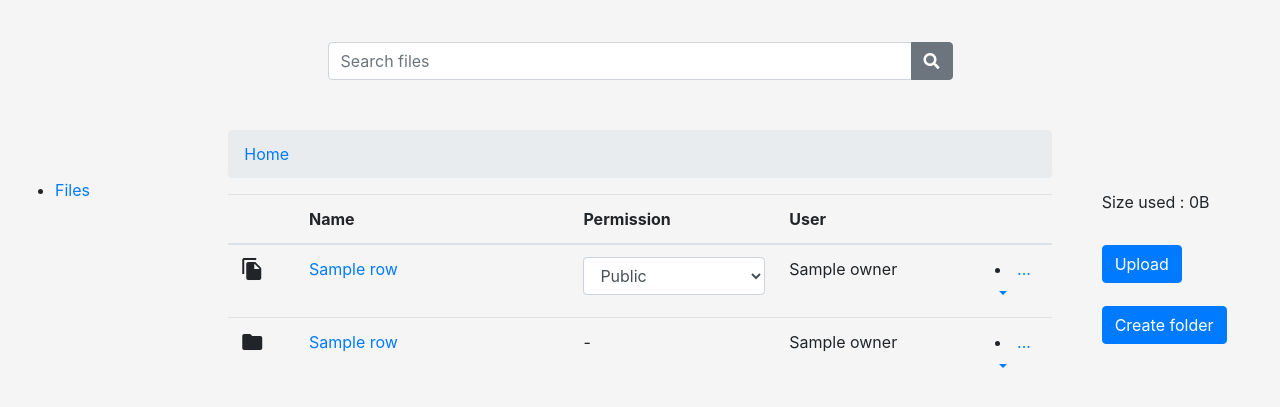
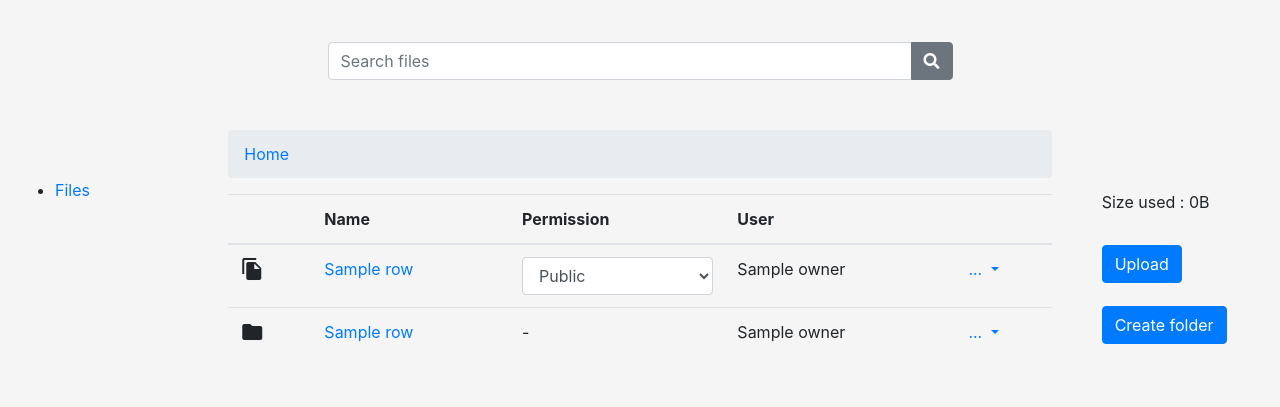
Before and after one commit to tarun0409/dropbox, a Flask app: template app/templates/homePage.html in a window 1280 px wide. Shown: the part 56-463 px from the top of the page. Run offline with Flask 2, Linux system fonts and the light colour scheme; the visitor is signed in with stand-in values (Sample User, id 1); tables that the repository leaves empty or names only in its code hold one stand-in row (values such as "Sample post"); the template is opened without the code that fills it: most values are stand-ins (such as "Sample title", 1, 10 or a date in 2020); data that the repository does not hold is empty; parts of the project's set-up code (start-up, migrations or seed data) failed here and were passed over; some libraries are stand-ins or nearby versions.

Commit message:
fix table, dropdown view

```diff
--- a/app/templates/homePage.html
+++ b/app/templates/homePage.html
@@ -292,26 +292,25 @@
                     list.append("<tr>" +
                         "<td scope=\"row\" class=\"id\" hidden>" + row["id"] + "</a></td>" +
                         "<td class=\"type\" hidden>File</td>" +
-                        "<td class=\"col-1\"><i class=\"material-icons\">file_copy</i></td>" +
-                        "<td class=\"col-4\"><a href=\"#\" class=\"name\">" + row["name"] + "</a></td>" +
-                        "<td class=\"col-3\">" +
+                        "<td><i class=\"material-icons\">file_copy</i></td>" +
+                        "<td><a href=\"#\" class=\"name\">" + row["name"] + "</a></td>" +
+                        "<td>" +
                         "<select class=\"form-control\" id=\"Permission\">" +
                         "<option>Public</option>" +
                         "<option>Private</option>" +
                         "</select>" +
                         "</td>" +
-                        "<td scope=\"row\" class=\"user col-3\">" + row["owner"]["name"] + "</td>" +
-                        "<td class=\"col-1\">\
-                                    <li class=\"dropdown\">\
+                        "<td scope=\"row\" >" + row["owner"]["name"] + "</td>" +
+                        "<td> <div class=\"dropdown\">\
                                         <a href=\"#\" class=\"dropdown-toggle\" data-toggle=\"dropdown\" role=\"button\"\
                                         aria-haspopup=\"true\" aria-expanded=\"false\">...<span class=\"caret\"></span></a>\
                                         <ul class=\"dropdown-menu\">\
-                                            <li><a href=\"#\" class=\"delete\">delete</a></li>\
-                                            <li><a href=\"#\" class=\"download\">download</a></li>\
-                                            <li><a href=\"#\" class=\"move\">Move</a></li>\
+                                            <li><a href=\"#\" class=\"dropdown-item delete\">delete</a></li>\
+                                            <li><a href=\"#\" class=\"dropdown-item download\">download</a></li>\
+                                            <li><a href=\"#\" class=\"dropdown-item move\">Move</a></li>\
                                         </ul>\
                                     </li>\
-                                </td>" +
+                                </div>" +
                         "</tr>");
                 });
 
@@ -320,20 +319,20 @@
                     list.append("<tr>" +
                         "<td scope=\"row\" class=\"id\" hidden>" + row["id"] + "</a></td>" +
                         "<td class=\"type\" hidden>Folder</td>" +
-                        "<td class=\"col-1\"><i class=\"material-icons\">folder</i></td>" +
-                        "<td class=\"col-4\"><a href=\"#\" class=\"name\">" + row["name"] + "</a></td>" +
-                        "<td class=\"col-3\">-</td>" +
-                        "<td scope=\"row\" class=\"user col-3\">" + row["owner"]["name"] + "</td>" +
-                        "<td class=\"col-1\">\
-                                        <li class=\"dropdown\">\
+                        "<td><i class=\"material-icons\">folder</i></td>" +
+                        "<td><a href=\"#\" class=\"name\">" + row["name"] + "</a></td>" +
+                        "<td>-</td>" +
+                        "<td scope=\"row\">" + row["owner"]["name"] + "</td>" +
+                        "<td>\
+                                        <div class=\"dropdown\">\
                                             <a href=\"#\" class=\"dropdown-toggle\" data-toggle=\"dropdown\" role=\"button\"\
                                             aria-haspopup=\"true\" aria-expanded=\"false\">...<span class=\"caret\"></span></a>\
                                             <ul class=\"dropdown-menu\">\
-                                                <li><a href=\"#\" class=\"delete\">delete</a></li>\
-                                                <li><a href=\"#\" class=\"download\">download</a></li>\
-                                                <li><a href=\"#\" class=\"move\">Move</a></li>\
+                                                <li><a href=\"#\" class=\"dropdown-item delete\">delete</a></li>\
+                                                <li><a href=\"#\" class=\"dropdown-item download\">download</a></li>\
+                                                <li><a href=\"#\" class=\"dropdown-item move\">Move</a></li>\
                                             </ul>\
-                                        </li>\
+                                        </div>\
                                     </td>" +
                         "</tr>");
                 });
@@ -598,52 +597,6 @@
         </div>
         <div class="col-8 secondColumn">
 
-            <!-- <table class="table">
-
-                                            <thead>
-                                                <tr class="d-flex">
-                                                    <th class="col-3">25</th>
-                                                    <th class="col-3">25</th>
-                                                    <th class="col-6">50</th>
-                                                </tr>
-                                            </thead>
-
-                                            <tr class="active d-flex">
-                                                <th class="col-1"></th>
-
-                                                <th class="col-6">Filename</th>
-                                                <th class="col-3">Type</th>
-                                                <th class="col-2">(buttons)</th>
-                                            </tr>
-
-                                            <tr class="d-flex">
-                                                <td class="col-1"> <i class="material-icons">file_copy</i></td>
-                                                <td class="col-6">
-                                                    a.txt
-                                                </td>
-                                                <td class="col-3">
-                                                    Public
-                                                    <ul style="padding-left:15px">
-                                                        <li>Site Quality and Lean Head, USA based Aerospace company</li>
-                                                    </ul>
-                                                </td>
-                                                <td class="col-2">(temp)</td>
-                                            </tr>
-                                            <tr class="d-flex">
-                                                <td class="col-1"><i class="material-icons">folder</i></td>
-                                                <td class="col-6">
-                                                    Folder1
-                                                </td>
-                                                <td class="col-3">
-                                                    Private
-                                                    <ul style="padding-left:15px">
-                                                        <li>Software Engineer</li>
-                                                    </ul>
-                                                </td>
-                                                <td class="col-2">(temp)</td>
-
-                                            </tr>
-                                        </table> -->
             <nav class="page-header-text u-l-fl" id="path-breadcrumbs" aria-label="Folder hierarchy" role="navigation">
                 <nav aria-label="breadcrumb">
                     <ol class="breadcrumb" id="nav-bar">
@@ -656,11 +609,11 @@
                     <tr class="active">
                         <th scope="col" hidden>ID</th>
                         <th scope="col" hidden>Type</th>
-                        <th class="col-1" scope="col"></th>
-                        <th class="col-4" scope="col">Name</th>
-                        <th class="col-3" scope="col">Permission</th>
-                        <th class="col-3" scope="col">User</th>
-                        <th class="col-1" scope="col"></th>
+                        <th scope="col"></th>
+                        <th scope="col">Name</th>
+                        <th scope="col">Permission</th>
+                        <th scope="col">User</th>
+                        <th scope="col"></th>
                     </tr>
                 </thead>
 
@@ -669,45 +622,56 @@
                     <tr>
                         <td scope="row" class="id" hidden>{{row["id"]}}</td>
                         <td class="type" hidden>File</td>
-                        <td class="col-1"><i class="material-icons">file_copy</i></td>
-                        <td class="col-4"><a href="#" class="name">{{row["name"]}}</a></td>
-                        <td class="col-3">
+                        <td><i class="material-icons">file_copy</i></td>
+                        <td><a href="#" class="name">{{row["name"]}}</a></td>
+                        <td>
                             <select class="form-control" id="Permission">
                                                             <option>Public</option>
                                                             <option>Private</option>
                                                         </select>
                         </td>
-                        <td scope="row" class="user col-3">{{row["owner"]["name"]}}</td>
-                        <td class="col-1">
-                            <li class="dropdown">
+                        <td scope="row" class="user">{{row["owner"]["name"]}}</td>
+                        <td>
+                            <!-- <div class="dropdown">
+
+                                <a href="#" class="dropdown-toggle" data-toggle="dropdown" role="button" aria-haspopup="true" aria-expanded="false">... <span class="caret"></span></a>
+
+
+                                <div class="dropdown-menu">
+                                    <a class="dropdown-item" class="delete" href="#">Delete</a>
+                                    <a class="dropdown-item" class="download" href="#">Download</a>
+                                    <a class="dropdown-item" class="move" href="#">Move</a>
+                                </div>
+                            </div> -->
+                            <div class="dropdown">
                                 <a href="#" class="dropdown-toggle" data-toggle="dropdown" role="button" aria-haspopup="true" aria-expanded="false">... <span class="caret"></span></a>
                                 <ul class="dropdown-menu">
-                                    <li><a href="#" class="delete">delete</a></li>
-                                    <li><a href="#" class="download">download</a></li>
-                                    <li><a href="#" class="move">Move</a></li>
+                                    <li><a href="#" class="dropdown-item delete">delete</a></li>
+                                    <li><a href="#" class="dropdown-item download">download</a></li>
+                                    <li><a href="#" class="dropdown-item move">Move</a></li>
                                     <!-- <li><a href="#" class="move" data-toggle="modal" data-target="#exampleModal" data-whatever="@mdo">move</a></li> -->
                                 </ul>
-                            </li>
+                            </div>
                         </td>
                     </tr>
                     {% endfor %} {% for row in data["folders"] %}
                     <tr>
                         <td scope="row" class="id" hidden>{{row["id"]}}</td>
                         <td class="type" hidden>Folder</td>
-                        <td class="col-1"><i class="material-icons">folder</i></td>
-                        <td class="col-4"><a href="#" class="name">{{row["name"]}}</a></td>
-                        <td class="col-3">-</td>
-                        <td scope="row" class="user col-3">{{row["owner"]["name"]}}</td>
-                        <td class="col-1">
-                            <li class="dropdown">
+                        <td><i class="material-icons">folder</i></td>
+                        <td><a href="#" class="name">{{row["name"]}}</a></td>
+                        <td>-</td>
+                        <td scope="row">{{row["owner"]["name"]}}</td>
+                        <td>
+                            <div class="dropdown">
                                 <a href="#" class="dropdown-toggle" data-toggle="dropdown" role="button" aria-haspopup="true" aria-expanded="false">... <span class="caret"></span></a>
                                 <ul class="dropdown-menu">
-                                    <li><a href="#" class="delete">delete</a></li>
-                                    <li><a href="#" class="download">download</a></li>
-                                    <li><a href="#" class="move">Move</a></li>
+                                    <li><a href="#" class="dropdown-item delete">delete</a></li>
+                                    <li><a href="#" class="dropdown-item download">download</a></li>
+                                    <li><a href="#" class="dropdown-item move">Move</a></li>
                                     <!-- <li><a href="#" class="move" data-toggle="modal" data-target="#exampleModal" data-whatever="@mdo">move</a></li> -->
                                 </ul>
-                            </li>
+                            </div>
                         </td>
                     </tr>
                     {% endfor %}
--- a/app/views.py
+++ b/app/views.py
@@ -13,8 +13,8 @@ import threading
 #import dropboxdb
 #127.0.0.1 localhost
 # lock=thread.allocate_lock()
-#db_obj = DropBoxDB("praveen","S@gem0de")
-db_obj = DropBoxDB("praveen","S@gem0de")
+#db_obj = DropBoxDB("testuser","password")
+db_obj = DropBoxDB("testuser","password")
 APP_ROOT = os.path.dirname(os.path.abspath(__file__))
 @app.before_request
 def require_login():
@@ -25,7 +25,7 @@ def require_login():
 @app.route('/search/', methods = ['GET'])
 def search_files():
     s_string = request.args.get("search_string")
-    db_obj = DropBoxDB("praveen","S@gem0de")
+    db_obj = DropBoxDB("testuser","password")
     search_list = db_obj.search_files(session['id'], s_string)
     files = dict()
     files["files"] = search_list
@@ -35,13 +35,13 @@ def search_files():
 
 @app.route('/modify_permission/<id>', methods = ['GET'])
 def modifyPermission(id=None):
-    db_obj = DropBoxDB("praveen","S@gem0de")
+    db_obj = DropBoxDB("testuser","password")
 
 
 
 @app.route('/used_space', methods=['GET'])
 def get_file_size():
-    db_obj = DropBoxDB("praveen","S@gem0de")
+    db_obj = DropBoxDB("testuser","password")
     file_size = db_obj.get_used_space(session['id'])
     print("file size is ",file_size)
     return str(file_size)
@@ -49,14 +49,14 @@ def get_file_size():
 
 @app.route('/delete_file/<id>/')
 def delete_file(id = None):
-    db_obj = DropBoxDB("praveen","S@gem0de")
+    db_obj = DropBoxDB("testuser","password")
     print("In delete file{0}".format(id))
     db_obj.delete_file(id)
     return "Dsadsadas"
 
 @app.route('/delete_folder/<id>/')
 def delete_folder(id = None):
-    db_obj = DropBoxDB("praveen","S@gem0de")
+    db_obj = DropBoxDB("testuser","password")
     print("In delete folder {0}".format(id))
     db_obj.delete_folder(id)
     return "Dsadsadas"
@@ -64,7 +64,7 @@ def delete_folder(id = None):
 @app.route('/move_file/', methods = ['GET', 'POST'])
 def move():
     if(request.method == "POST"):
-        db_obj = DropBoxDB("praveen","S@gem0de")
+        db_obj = DropBoxDB("testuser","password")
         print("In move file")
         src_id = request.form["src_id"]
         dest_id = request.form["dest_id"]
@@ -74,14 +74,14 @@ def move():
 
 @app.route('/get_folder_list/<id>/', methods = ['GET', 'POST'])
 def get_folder_entries(id = None):
-    db_obj = DropBoxDB("praveen","S@gem0de")
+    db_obj = DropBoxDB("testuser","password")
     print("In get folder list {0}".format(id))
     files = db_obj.get_folder_entries(id)
     return files["folders"]
 
 @app.route('/get_nav_context/<id>/', methods = ['GET', 'POST'])
 def get_nav_context(id = None):
-    db_obj = DropBoxDB("praveen","S@gem0de")
+    db_obj = DropBoxDB("testuser","password")
     print("In get nav list {0}".format(id))
     # lock.acquire()
     files = db_obj.get_navigation_context(int(id))
@@ -99,14 +99,14 @@ def view(id=None):
     print("In view, id= {0}".format(id))
     if(id == None):
         # lock.acquire()
-        db_obj = DropBoxDB("praveen","S@gem0de")
+        db_obj = DropBoxDB("testuser","password")
         files = db_obj.get_folder_entries(db_obj.get_root_path_id(int(session['id'])))
         # lock.release()
         print(files)
         return Response(render_template('homePage.html', data=files))
     else:
         # lock.acquire()
-        db_obj = DropBoxDB("praveen","S@gem0de")
+        db_obj = DropBoxDB("testuser","password")
         files = db_obj.get_folder_entries(int(id))
         # lock.release()
         # print(files)
@@ -119,7 +119,7 @@ def homePage():
 
 @app.route('/download/', methods = ['GET', 'POST'])
 def download():
-    db_obj = DropBoxDB("praveen","S@gem0de")
+    db_obj = DropBoxDB("testuser","password")
     if(request.method == "POST"):
     #if(True):
         print("In dload file")
@@ -160,7 +160,7 @@ def download():
 
 @app.route("/upload", methods=['GET','POST'])
 def upload():
-    db_obj = DropBoxDB("praveen","S@gem0de")
+    db_obj = DropBoxDB("testuser","password")
     print("app root is ",APP_ROOT)
     target = "/".join([APP_ROOT,"uploaded"])
     #target = APP_ROOT
@@ -213,7 +213,7 @@ def about():
 
 @app.route("/changepassword/",methods=['GET','POST'])
 def changepassword():
-    db_obj = DropBoxDB("praveen","S@gem0de")
+    db_obj = DropBoxDB("testuser","password")
     user_details = dict()
     user_details["email"] = session['email']
 
@@ -228,7 +228,7 @@ def changepassword():
 
 @app.route("/createFolder/",methods=['GET','POST'])
 def createFolder():
-    db_obj = DropBoxDB("praveen","S@gem0de")
+    db_obj = DropBoxDB("testuser","password")
     folder_details = dict()
     folder_details['name'] = request.form['foldername']
     print folder_details['name']
@@ -243,13 +243,13 @@ def createFolder():
 
 @app.route("/get_root_path/",methods=['GET','POST'])
 def getRootPath():
-    db_obj = DropBoxDB("praveen","S@gem0de")
+    db_obj = DropBoxDB("testuser","password")
     print("In get root path, returning: " + str(db_obj.get_root_path_id(session["id"])))
     return json.dumps(db_obj.get_root_path_id(session["id"]))
 
 @app.route("/register", methods=['GET','POST'])
 def register():
-    db_obj = DropBoxDB("praveen","S@gem0de")
+    db_obj = DropBoxDB("testuser","password")
     error=''
     try:
         if(request.method == "POST"):
@@ -293,7 +293,7 @@ def register():
 
 @app.route("/login",methods=['GET','POST'])
 def login():
-    db_obj = DropBoxDB("praveen","S@gem0de")
+    db_obj = DropBoxDB("testuser","password")
     error=''
     try:
         if(request.method == "POST"):
```
Also changed, not shown: 2 other files.
